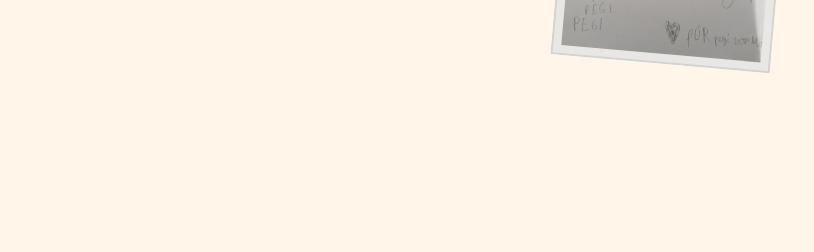
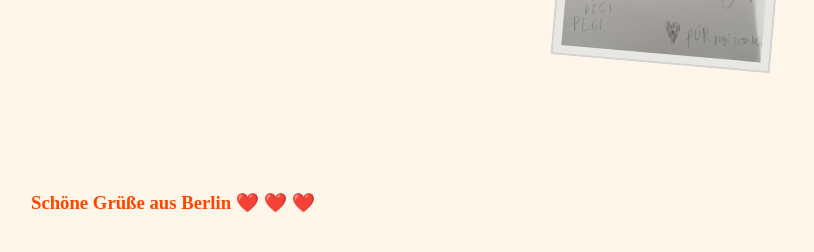
Before and after one commit to Tara025/Ralf, a plain HTML site: page index.html in a window 1280 px wide. Shown: the part 456-708 px from the top of the page, without its empty margins (19-833 px from the left). Drawn offline with Linux system fonts and the light colour scheme.

Commit message:
headline

```diff
--- a/css/style.css
+++ b/css/style.css
@@ -8,6 +8,15 @@
     width: 100vw;
     height: 100vh;
     background-color:rgba(255, 235, 205, 0.454);
+  }
+
+
+
+  h3 {
+  position: absolute;
+  bottom: 130px;
+  left: 50px;
+    color: orangered;
   }
 
   img {
@@ -21,6 +30,8 @@
   }
 
   .image-container {
+    display: flex;
+    justify-content: center;
     width: 100%;
     max-width: 980px;
     margin: 16px auto;
--- a/index.html
+++ b/index.html
@@ -10,6 +10,9 @@
 
 
   <body>
+
+
+
     <div class="image-container">
       <img class="img" id="img1" src="./img/IMG_4627.JPG" alt="Ralfilein">
     </div>
@@ -26,5 +29,7 @@
       <img class="img" id="img5" src="./img/IMG_6356.JPG" alt="Wir 2">
     </div>
 
+    <h3>Schöne Grüße aus Berlin ❤️ ❤️ ❤️</h3>
+
   </body>
 </html>
```
